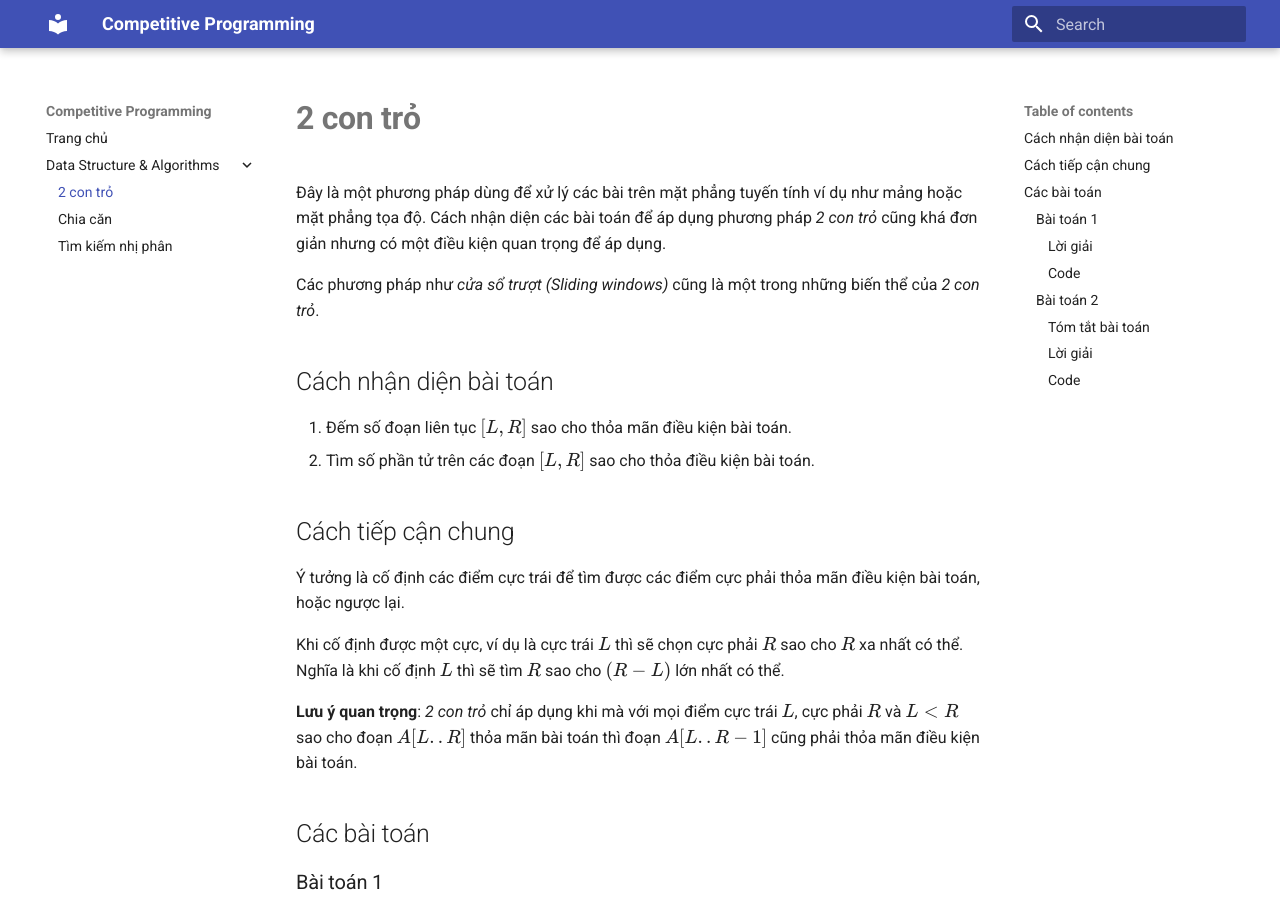
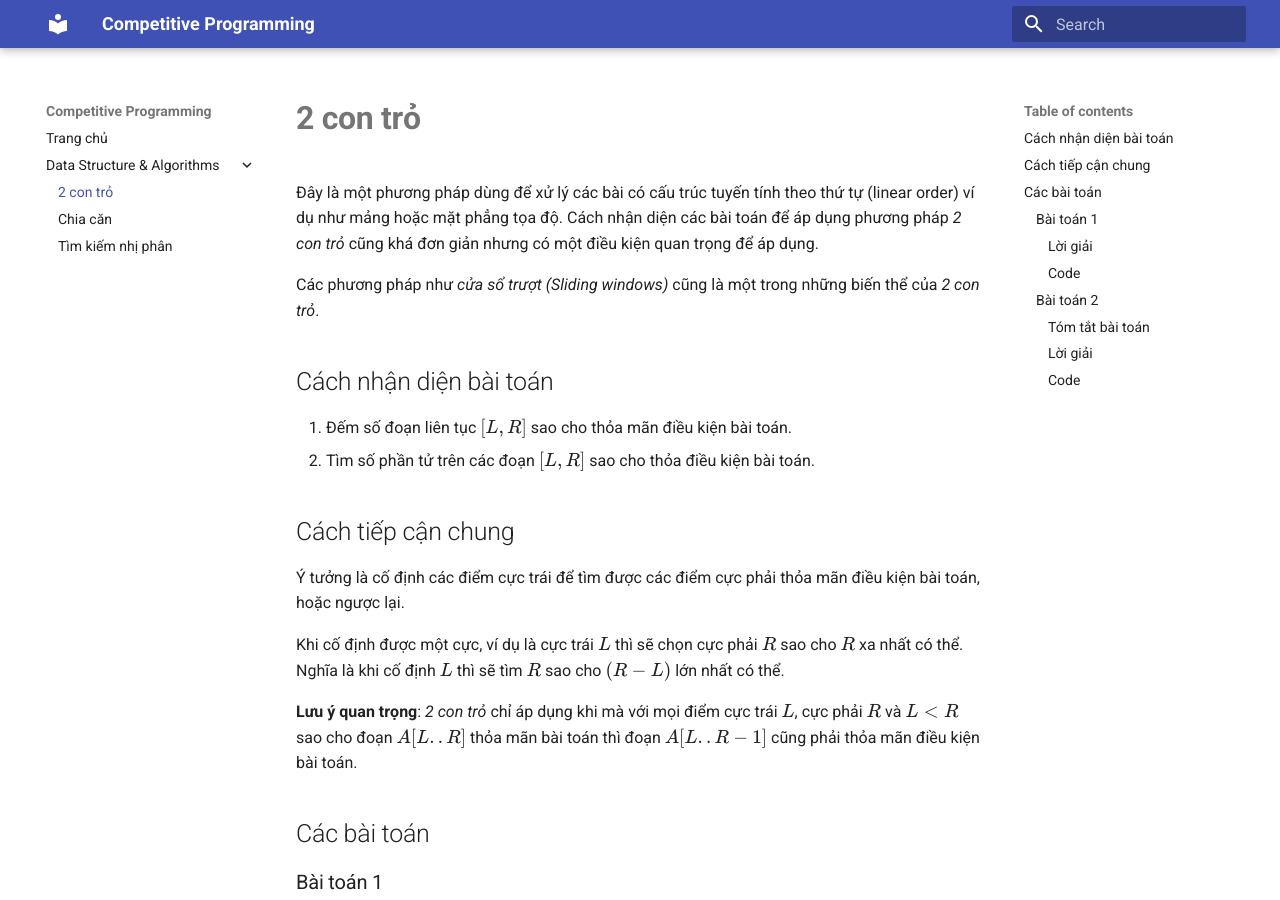
Before and after one commit to hmtrung2305/competitiveprogramming, an MkDocs documentation site: the page built from docs/cp/twopointers.md, in a window 1280 px wide and 900 px high. Built offline with MkDocs 1.6.1 and Material for MkDocs 9.7.7, drawn with Linux system fonts in a browser that asks for light colours.

Commit message:
update content 'twopointers'

```diff
--- a/docs/cp/twopointers.md
+++ b/docs/cp/twopointers.md
@@ -1,6 +1,6 @@
 # **2 con trỏ**
 
-Đây là một phương pháp dùng để xử lý các bài trên mặt phẳng tuyến tính ví dụ như mảng hoặc mặt phẳng tọa độ. Cách nhận diện các bài toán để áp dụng phương pháp *2 con trỏ* cũng khá đơn giản nhưng có một điều kiện quan trọng để áp dụng.
+Đây là một phương pháp dùng để xử lý các bài có cấu trúc tuyến tính theo thứ tự (linear order) ví dụ như mảng hoặc mặt phẳng tọa độ. Cách nhận diện các bài toán để áp dụng phương pháp *2 con trỏ* cũng khá đơn giản nhưng có một điều kiện quan trọng để áp dụng.
 
 Các phương pháp như *cửa sổ trượt (Sliding windows)* cũng là một trong những biến thể của *2 con trỏ*.
 
```
